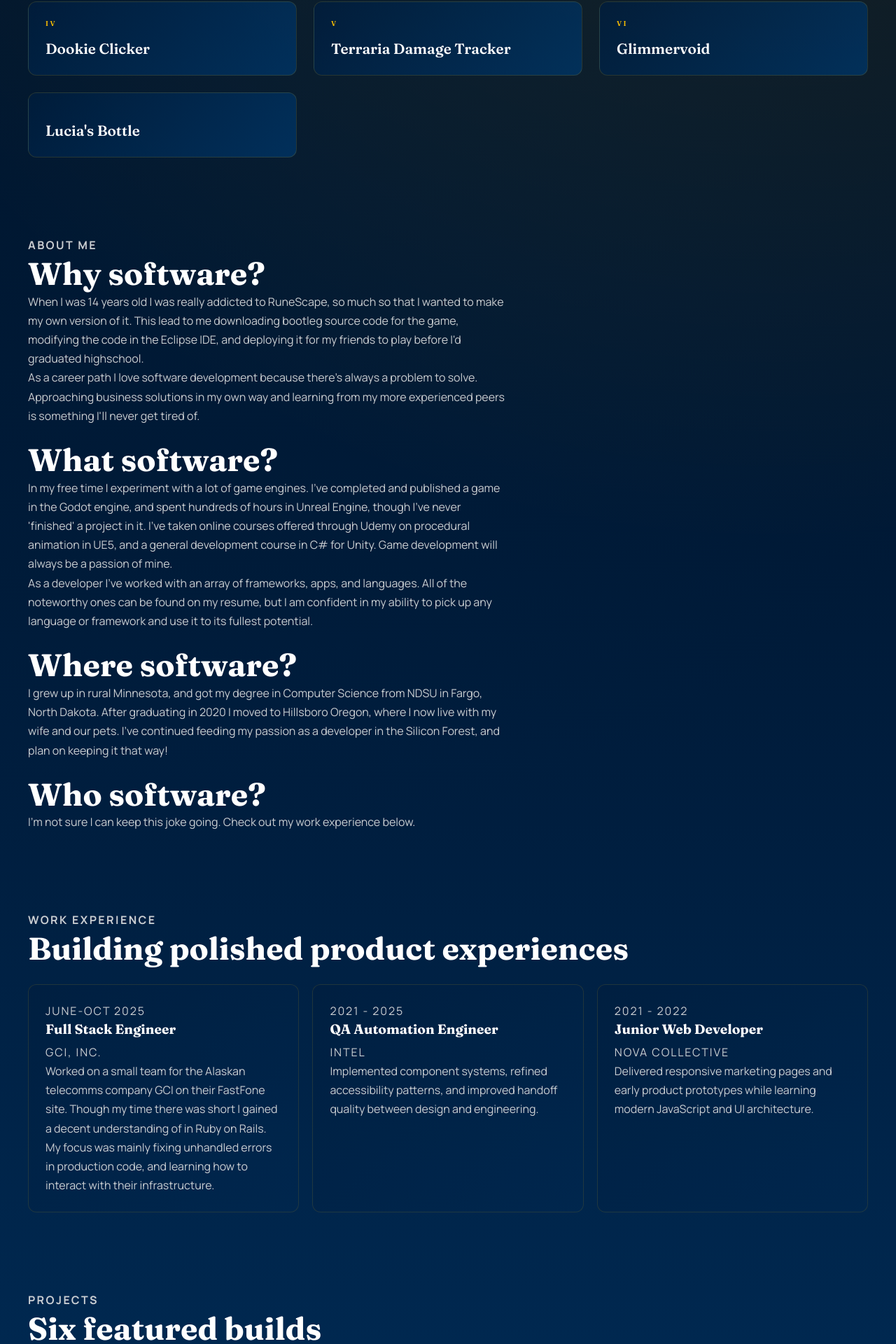
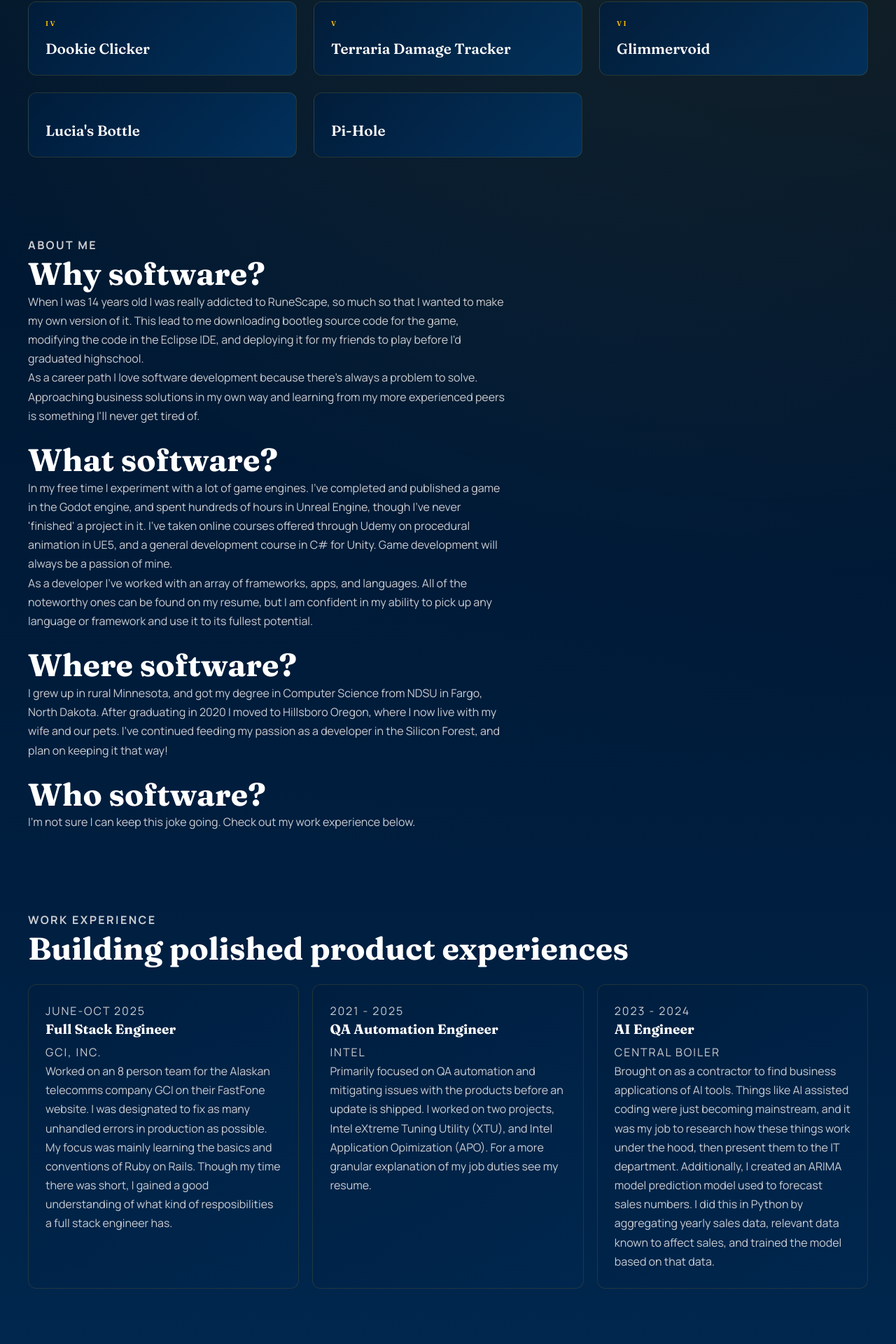
Before and after one commit to snapish/PortfolioWebsite, a React (Vite) app: page / in a window 1280 px wide. Shown: the part 736-2656 px from the top of the page at 70% size. Built offline with nearby package versions, Linux system fonts and the light colour scheme.

Commit message:
added work experience and some more projects

```diff
--- a/src/data/index.ts
+++ b/src/data/index.ts
@@ -64,6 +64,15 @@ export const projects: Project[] = [
     role: 'Game Developer',
     timeline: '2024',
   },
+      {
+    id: 'project-08',
+    title: 'Pi-Hole',
+    description:
+      'Used a Raspberry Pi as a DNS filter to block ads on a per-device basis. All traffic on the network is checked by the device, and if the network request is coming from a known advertising/malicious domain it is sent to the ether.',
+    stack: ['Raspberry Pi Zero', 'Networking'],
+    role: 'Tutorial Follower',
+    timeline: '2026',
+  },
 ]
 
 export const experiences: Experience[] = [
@@ -72,20 +81,20 @@ export const experiences: Experience[] = [
     company: 'GCI, Inc.',
     period: 'June-Oct 2025',
     description:
-      'Worked on a small team for the Alaskan telecomms company GCI on their FastFone site. Though my time there was short I gained a decent understanding of in Ruby on Rails. My focus was mainly fixing unhandled errors in production code, and learning how to interact with their infrastructure.',
+      'Worked on an 8 person team for the Alaskan telecomms company GCI on their FastFone website. I was designated to fix as many unhandled errors in production as possible. My focus was mainly learning the basics and conventions of Ruby on Rails. Though my time there was short, I gained a good understanding of what kind of resposibilities a full stack engineer has.',
   },
   {
     title: 'QA Automation Engineer',
     company: 'Intel',
     period: '2021 - 2025',
     description:
-      'Implemented component systems, refined accessibility patterns, and improved handoff quality between design and engineering.',
+      'Primarily focused on QA automation and mitigating issues with the products before an update is shipped. I worked on two projects, Intel eXtreme Tuning Utility (XTU), and Intel Application Opimization (APO). For a more granular explanation of my job duties see my resume.',
   },
   {
-    title: 'Junior Web Developer',
-    company: 'Nova Collective',
-    period: '2021 - 2022',
+    title: 'AI Engineer',
+    company: 'Central Boiler',
+    period: '2023 - 2024',
     description:
-      'Delivered responsive marketing pages and early product prototypes while learning modern JavaScript and UI architecture.',
+      'Brought on as a contractor to find business applications of AI tools. Things like AI assisted coding were just becoming mainstream, and it was my job to research how these things work under the hood, then present them to the IT department. \nAdditionally, I created an ARIMA model prediction model used to forecast sales numbers. I did this in Python by aggregating yearly sales data, relevant data known to affect sales, and trained the model based on that data.',
   },
 ]
```
